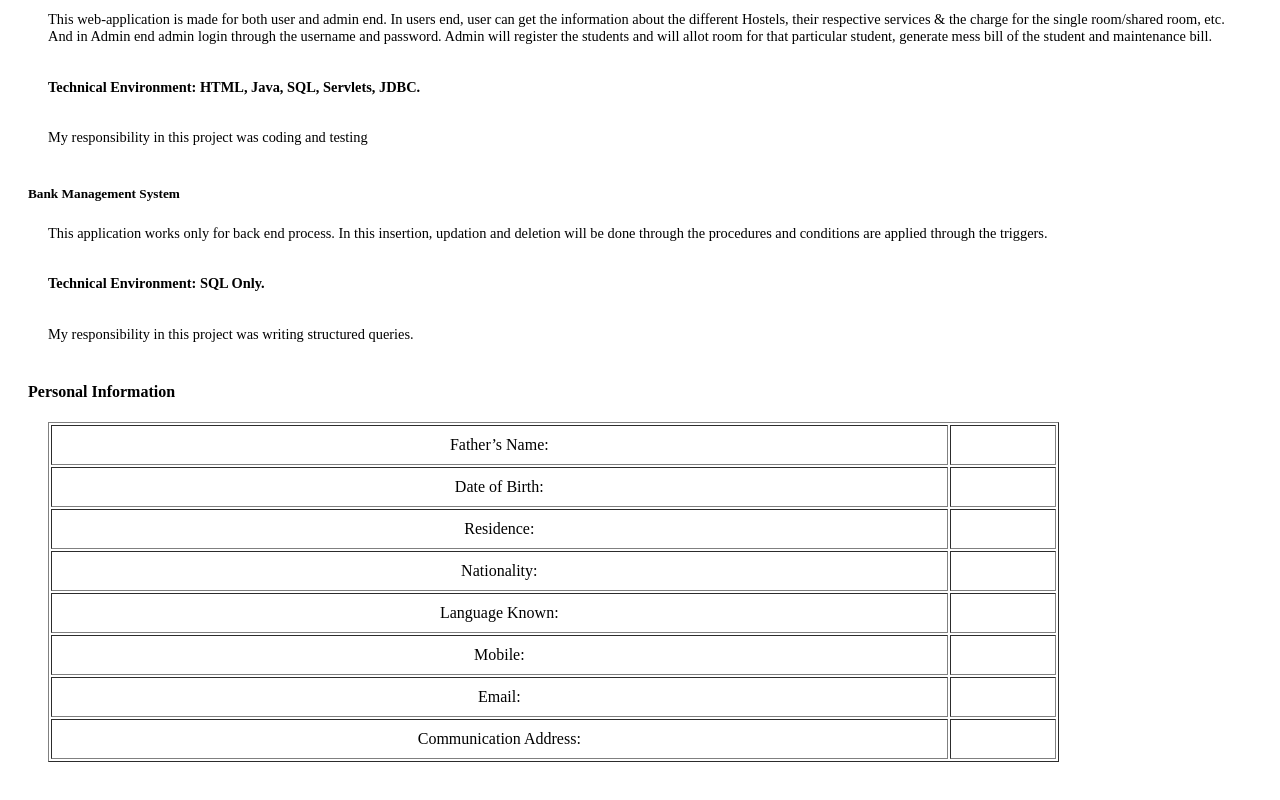
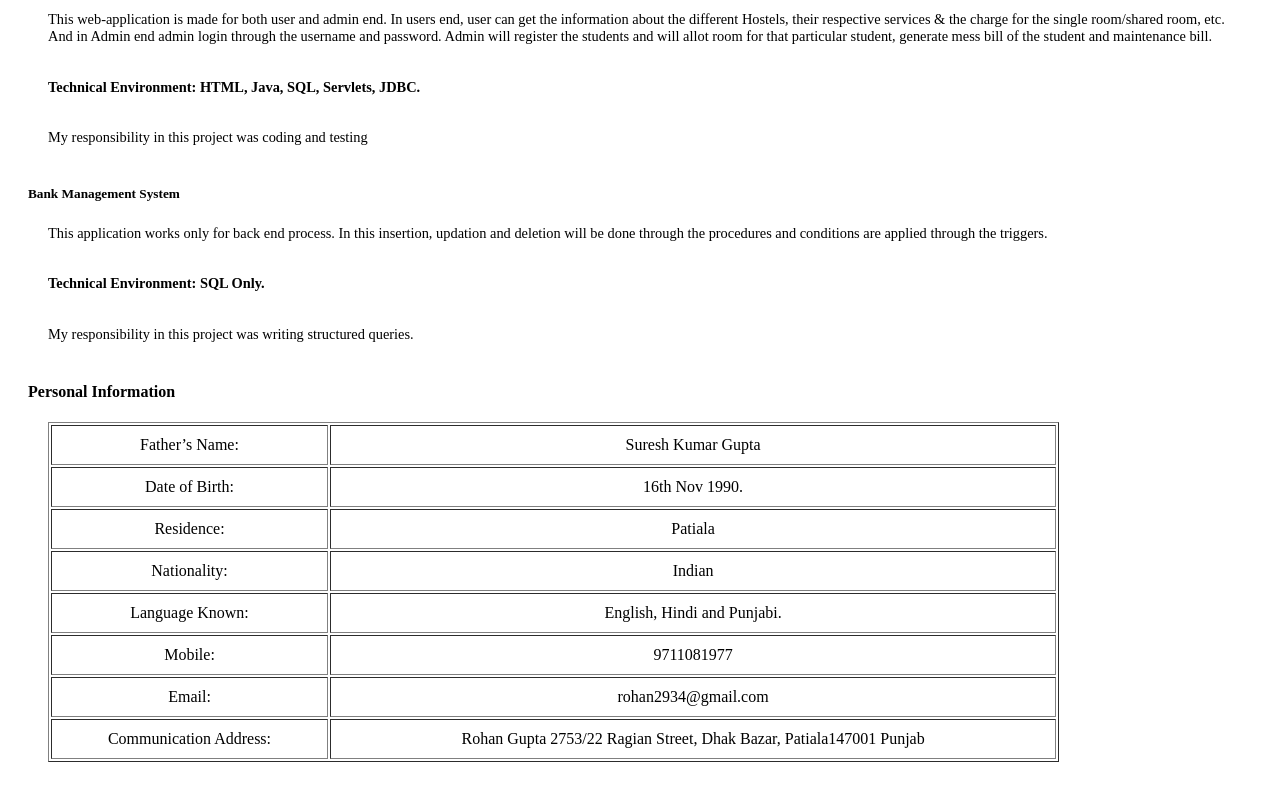
Before and after one commit to rohan2934/Rohan-, a plain HTML site: page index.html in a window 1280 px wide. Shown: the part 2599-3399 px from the top of the page. Before the commit the page ends 3369 px from the top, so only its background shows below. Drawn offline with Linux system fonts and the light colour scheme.

Commit message:
Update index.html

```diff
--- a/index.html
+++ b/index.html
@@ -152,36 +152,39 @@
         <table border="1" cellpadding="10" class="width-100 marg-left-40 marg-right-20">
             <tr class="center ">
                 <td>Father’s Name:</td>
-                <td></td>
+                <td>Suresh Kumar Gupta</td>
             </tr>
             <tr class="center ">
                 <td>Date of Birth:</td>
-                <td></td>
+                <td>16th Nov 1990.</td>
             </tr>
             <tr class="center ">
                 <td>Residence:</td>
-                <td></td>
+                <td>Patiala</td>
             </tr>
             <tr class="center ">
                 <td>Nationality:</td>
-                <td></td>
+                <td>Indian</td>
             </tr>
             <tr class="center ">
                 <td>Language Known:</td>
-                <td></td>
+                <td>English, Hindi and Punjabi.</td>
             </tr>
             <tr class="center ">
                 <td>Mobile:</td>
-                <td></td>
+                <td>9711081977</td>
             </tr>
             <tr class="center ">
                 <td>Email:</td>
-                <td></td>
+                <td>rohan2934@gmail.com</td>
             </tr>
             <tr class="center ">
                 <td>Communication Address:</td>
-                <td></td>
+                <td>Rohan Gupta
+                    2753/22 Ragian Street, Dhak
+                    Bazar, Patiala147001 Punjab</td>
             </tr>
         </table>
+        <br/><br/>
 	</body>
 </html>
```
